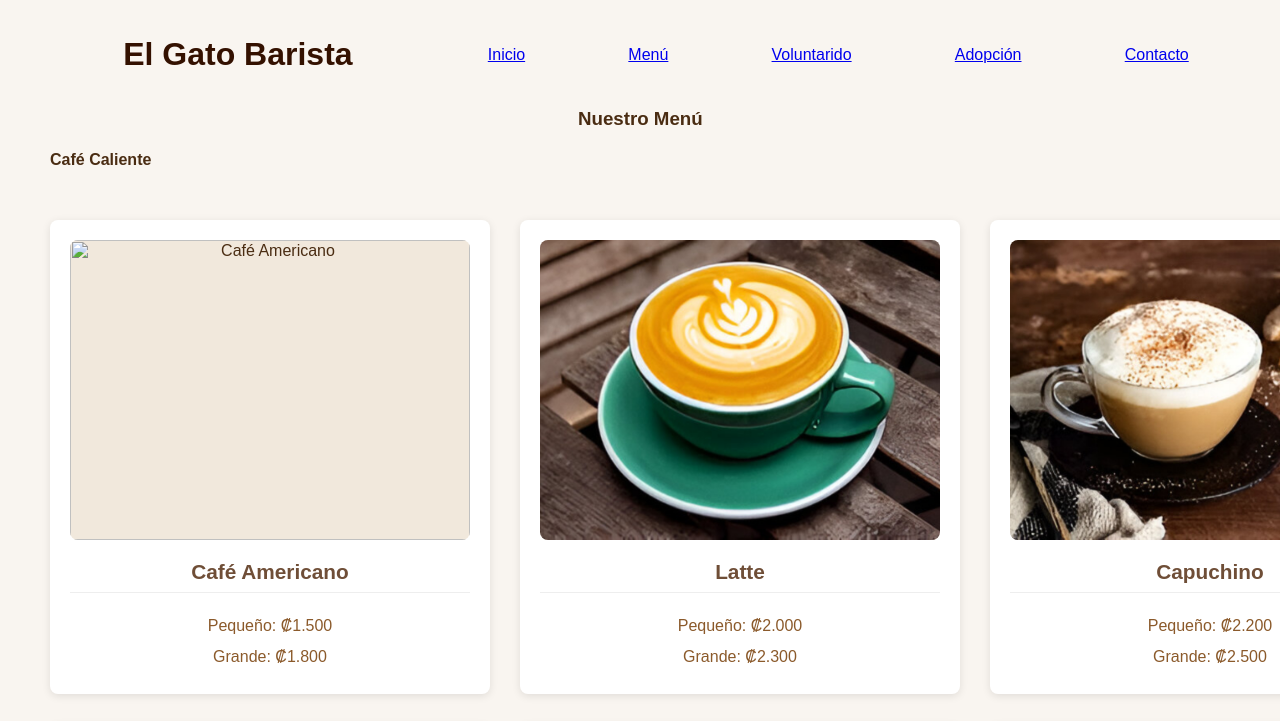
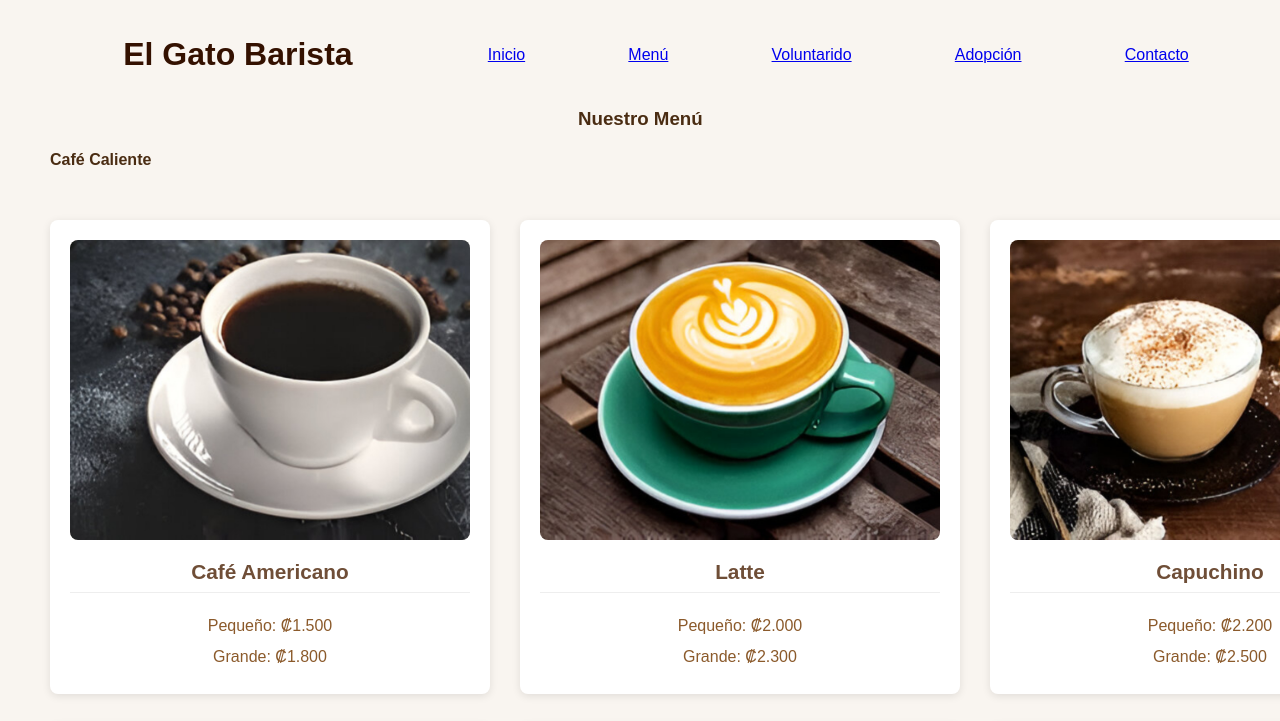
Before and after one commit to KatRamos123/nose, a plain HTML site: page menu.html in a window 1280 px wide. Shown: the top 721 px of the page. Drawn offline with Linux system fonts and the light colour scheme; files that its build step writes are made by us from their sources; files whose address does not match are found by name.

Commit message:
Update menu.html

```diff
--- a/menu.html
+++ b/menu.html
@@ -27,7 +27,7 @@
     <h4 class="tituloSecundario"> Café Caliente</h4>
     <div class="menu-category">
       <div class="menu-item">
-        <img src="img/Caf amer.jpg" alt="Café Americano" class="menu-image">
+        <img src="Caf amer.jpg" alt="Café Americano" class="menu-image">
         <div class="item-name">Café Americano</div>
         <div class="item-price">
           <p>Pequeño: ₡1.500</p>
```
